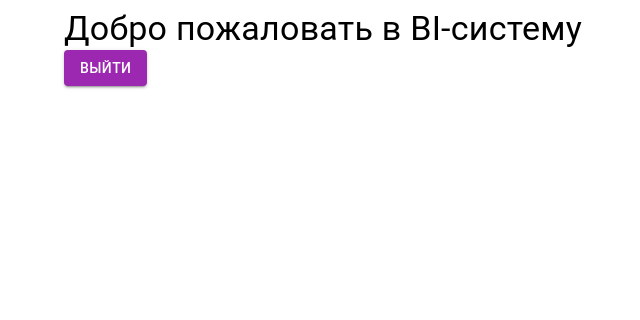
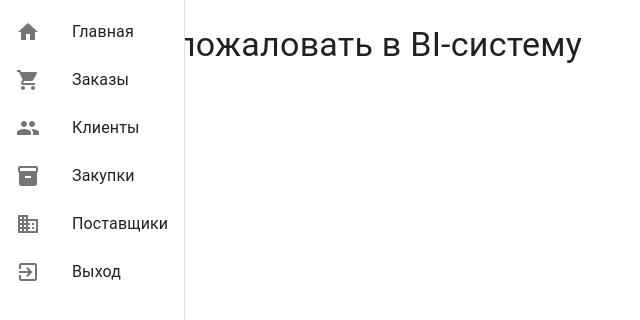
Before and after one commit to lito-o/BI, a React (Create React App) app in the folder client/: page /dashboard in a window 1280 px wide. Shown: the top 320 px of the page, without its empty margins (0-640 px from the left). Built offline with nearby package versions, Linux system fonts and the light colour scheme; sample sign-in values are in the browser's storage.

Commit message:
Добавлен Sidebar

```diff
--- a/client/src/App.js
+++ b/client/src/App.js
@@ -3,6 +3,11 @@ import { BrowserRouter as Router, Route, Routes, Navigate } from "react-router-d
 import LoginPage from "./pages/LoginPage";
 import RegisterPage from "./pages/RegisterPage";
 import Dashboard from "./pages/Dashboard";
+// import Orders from "./pages/Orders";
+// import Clients from "./pages/Clients";
+// import Purchases from "./pages/Purchases";
+// import Suppliers from "./pages/Suppliers";
+import DashboardLayout from "./layouts/DashboardLayout";
 
 function App() {
   return (
@@ -11,7 +16,11 @@ function App() {
         <Route path="/" element={<Navigate to="/login" />} />
         <Route path="/login" element={<LoginPage />} />
         <Route path="/register" element={<RegisterPage />} />
-        <Route path="/dashboard" element={<Dashboard />} />
+        <Route path="/dashboard" element={<DashboardLayout><Dashboard /></DashboardLayout>} />
+        {/* <Route path="/orders" element={<DashboardLayout><Orders /></DashboardLayout>} />
+        <Route path="/clients" element={<DashboardLayout><Clients /></DashboardLayout>} />
+        <Route path="/purchases" element={<DashboardLayout><Purchases /></DashboardLayout>} />
+        <Route path="/suppliers" element={<DashboardLayout><Suppliers /></DashboardLayout>} /> */}
       </Routes>
     </Router>
   );
--- /dev/null
+++ b/client/src/components/Sidebar.js
@@ -0,0 +1,40 @@
+import React from "react";
+import { Drawer, List, ListItem, ListItemIcon, ListItemText } from "@mui/material";
+import { Home, ShoppingCart, People, Inventory, Business, ExitToApp } from "@mui/icons-material";
+import { useNavigate } from "react-router-dom";
+
+const Sidebar = ({ open }) => {
+  const navigate = useNavigate();
+
+  const menuItems = [
+    { text: "Главная", icon: <Home />, path: "/dashboard" },
+    { text: "Заказы", icon: <ShoppingCart />, path: "/orders" },
+    { text: "Клиенты", icon: <People />, path: "/clients" },
+    { text: "Закупки", icon: <Inventory />, path: "/purchases" },
+    { text: "Поставщики", icon: <Business />, path: "/suppliers" },
+  ];
+
+  const handleLogout = () => {
+    localStorage.removeItem("token");
+    navigate("/login");
+  };
+
+  return (
+    <Drawer variant="permanent" open={open}>
+      <List>
+        {menuItems.map((item, index) => (
+          <ListItem button key={index} onClick={() => navigate(item.path)}>
+            <ListItemIcon>{item.icon}</ListItemIcon>
+            <ListItemText primary={item.text} />
+          </ListItem>
+        ))}
+        <ListItem button onClick={handleLogout}>
+          <ListItemIcon><ExitToApp /></ListItemIcon>
+          <ListItemText primary="Выход" />
+        </ListItem>
+      </List>
+    </Drawer>
+  );
+};
+
+export default Sidebar;
--- /dev/null
+++ b/client/src/layouts/DashboardLayout.js
@@ -0,0 +1,17 @@
+import React from "react";
+import { Box, CssBaseline } from "@mui/material";
+import Sidebar from "../components/Sidebar";
+
+const DashboardLayout = ({ children }) => {
+  return (
+    <Box sx={{ display: "flex" }}>
+      <CssBaseline />
+      <Sidebar />
+      <Box component="main" sx={{ flexGrow: 1, p: 3 }}>
+        {children}
+      </Box>
+    </Box>
+  );
+};
+
+export default DashboardLayout;
```
